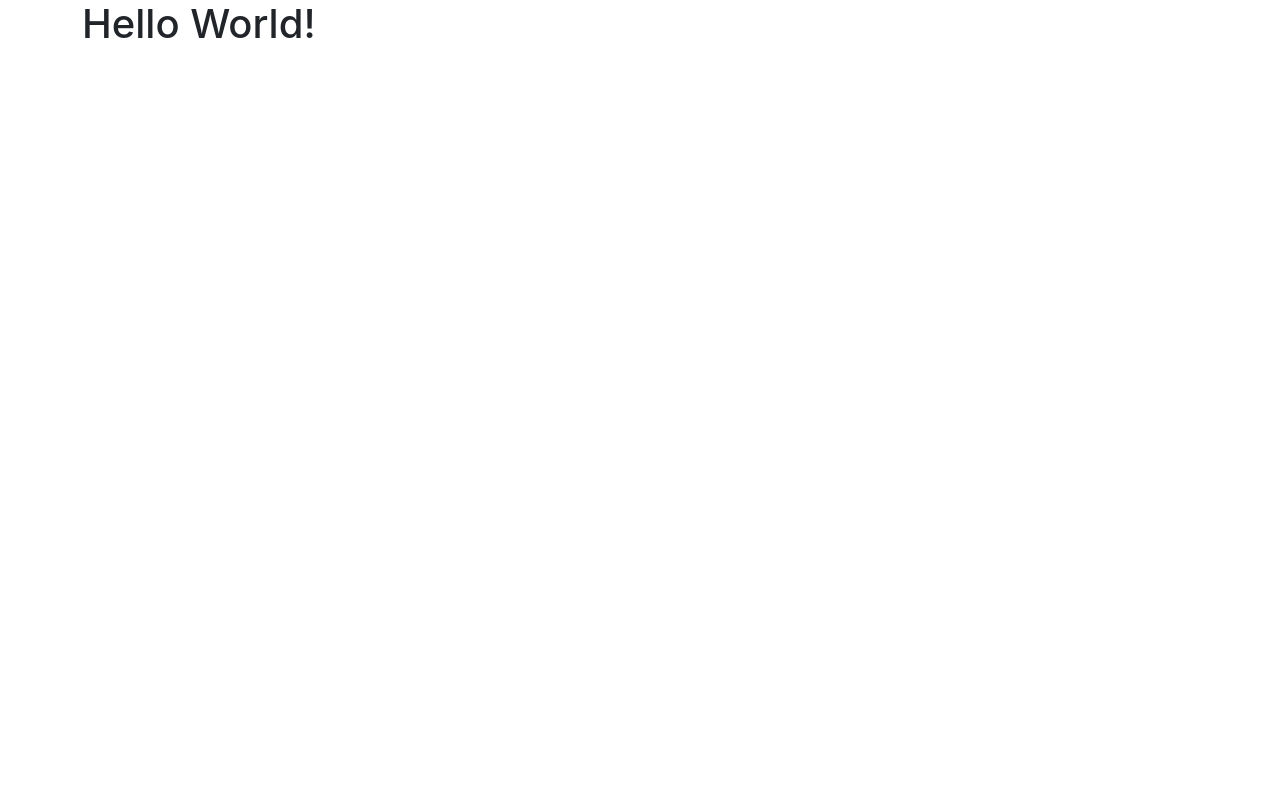
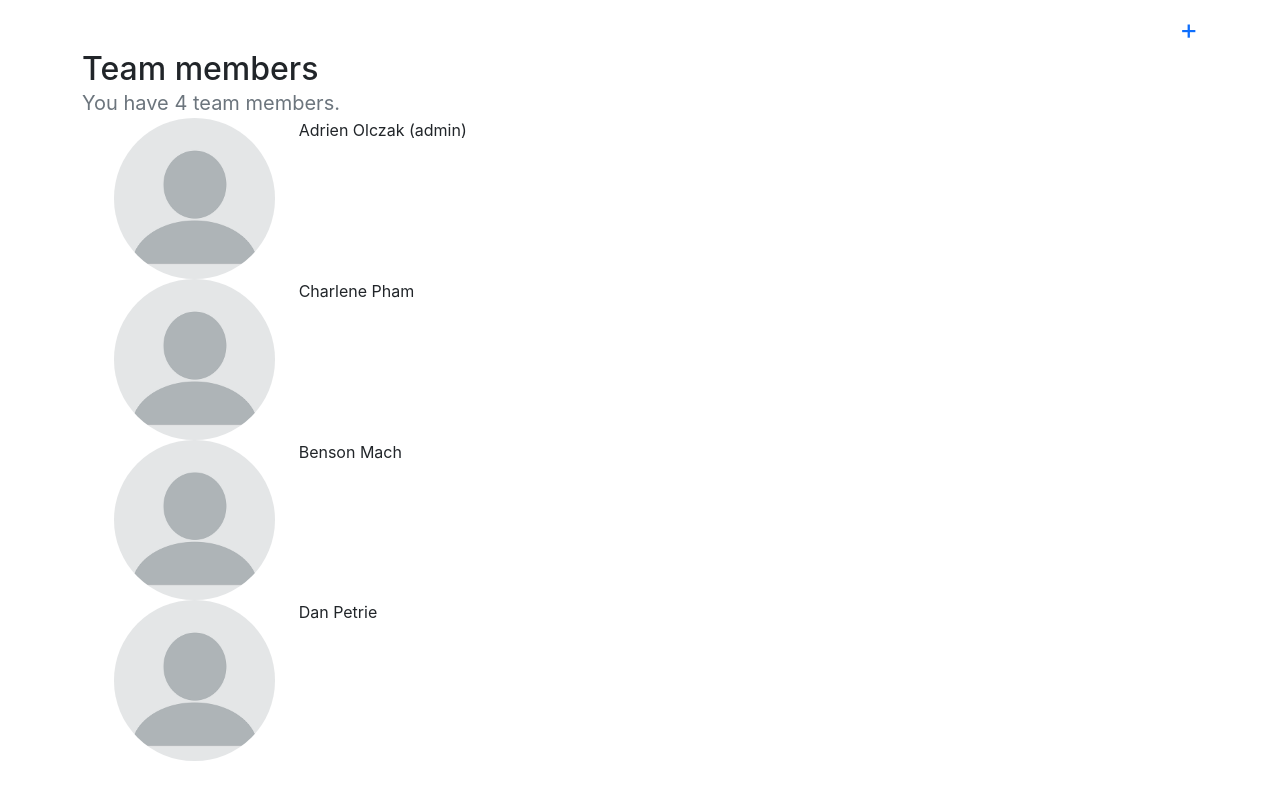
Before and after one commit to ehhaines/frontend-sample, a React (Create React App) app: page / in a window 1280 px wide. Built offline with nearby package versions, Linux system fonts and the light colour scheme; the HTML template or start-up script is replaced by a standard one.

Commit message:
List profile pics and names of team members

```diff
--- a/src/App.js
+++ b/src/App.js
@@ -1,7 +1,9 @@
+import ListComponent from "./List";
+
 function App() {
   return (
-    <div className="App container">
-      <h1>Hello World!</h1>
+    <div className="App container mt-2">
+      <ListComponent/>
     </div>
   );
 }
--- /dev/null
+++ b/src/List/index.js
@@ -0,0 +1,20 @@
+import React from "react";
+import Member from "./member";
+import members from "./members.json";
+
+const ListComponent = () => {
+  return(
+    <div>
+      <div className="text-primary fs-3 w-100 text-end">+</div>
+      <h2 className="text-dark m-0">Team members</h2>
+      <div className="text-secondary fs-5">You have {members.length} team members.</div>
+      <ul>
+        {members.map(mem =>
+          <Member mem={mem}/>)
+        }
+      </ul>
+    </div>
+  );
+}
+
+export default ListComponent;
--- /dev/null
+++ b/src/List/member.js
@@ -0,0 +1,14 @@
+import React from "react";
+
+const Member = ({mem}) => {
+  return(
+    <li className="row">
+      <img src="/images/profile.png" className="rounded-circle col-2 img-responsive" alt="Not Found"/>
+      <div className="col">
+        <div>{mem.firstName} {mem.lastName}{mem.isAdmin ? " (admin)" : null}</div>
+      </div>
+    </li>
+  );
+}
+
+export default Member;
--- /dev/null
+++ b/src/List/members.json
@@ -0,0 +1,30 @@
+[
+  {
+    "firstName": "Adrien",
+    "lastName": "Olczak",
+    "phone": "415-310-1619",
+    "email": "adrien@instawork.com",
+    "isAdmin": true
+  },
+  {
+    "firstName": "Charlene",
+    "lastName": "Pham",
+    "phone": "415-310-1619",
+    "email": "charlene@instawork.com",
+    "isAdmin": false
+  },
+  {
+    "firstName": "Benson",
+    "lastName": "Mach",
+    "phone": "415-310-1619",
+    "email": "benson@instawork.com",
+    "isAdmin": false
+  },
+  {
+    "firstName": "Dan",
+    "lastName": "Petrie",
+    "phone": "415-310-1619",
+    "email": "dan@instawork.com",
+    "isAdmin": false
+  }
+]
```
Also changed, not shown: public/images/profile.png (added).
